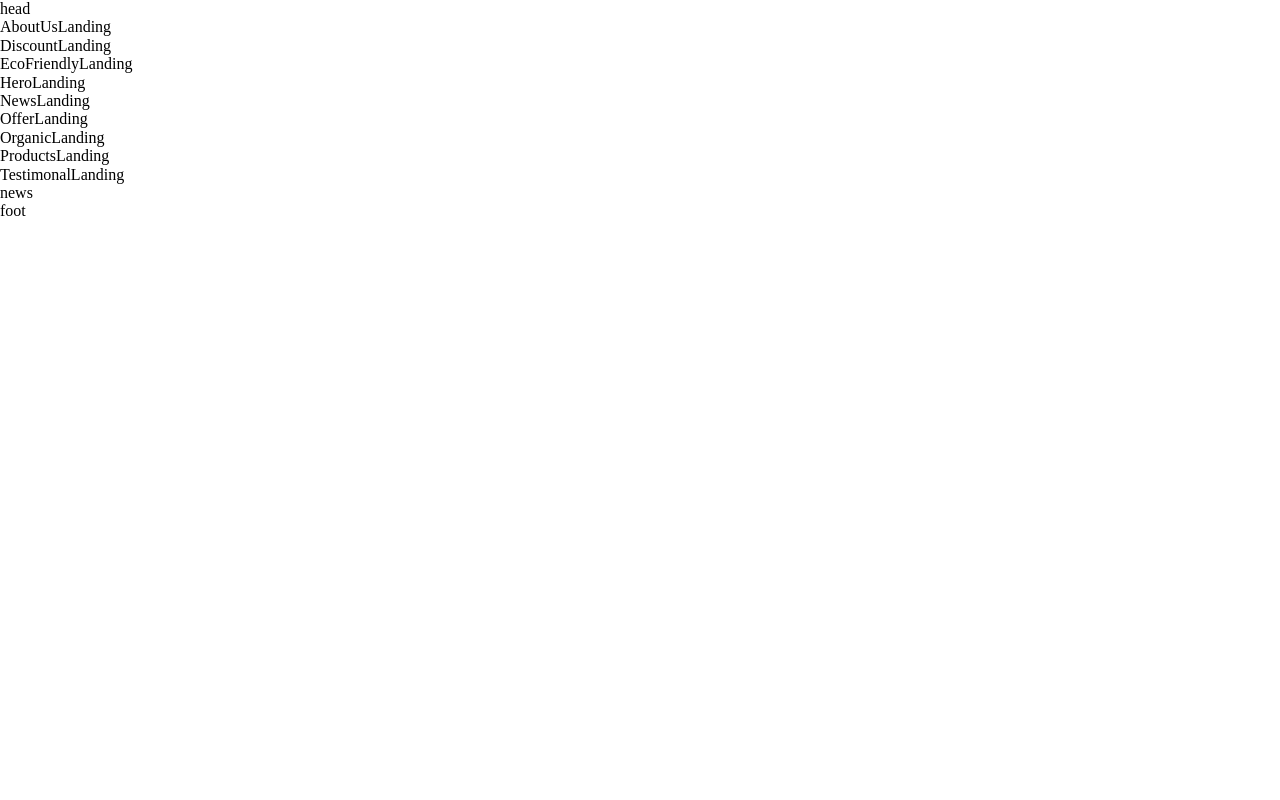
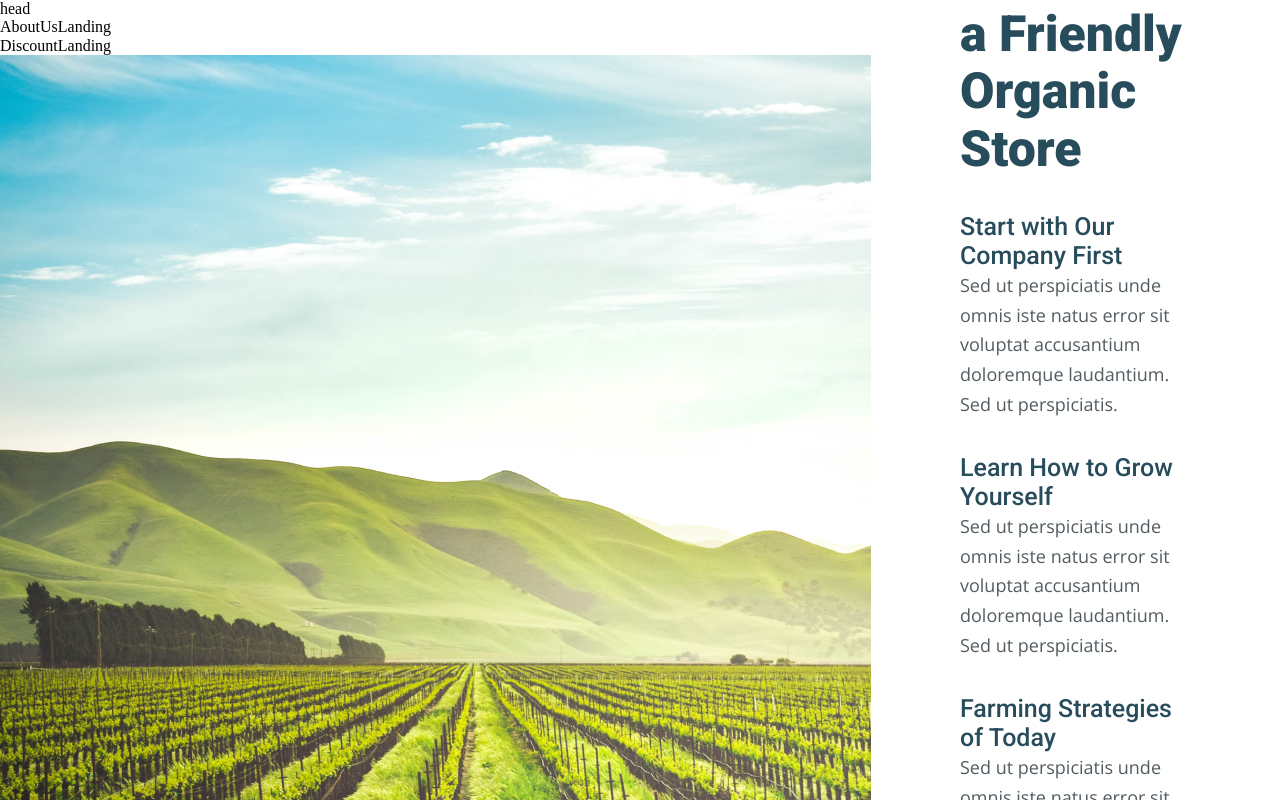
Before and after one commit to Enigma2017/shop-organic-food, a React (Vite) app: page / in a window 1280 px wide. Shown: the top 800 px of the page. Built offline with nearby package versions, Linux system fonts and the light colour scheme.

Commit message:
added an image and a container to eco_friendly-landing

```diff
--- a/package.json
+++ b/package.json
@@ -21,6 +21,7 @@
     "eslint-plugin-react": "^7.34.1",
     "eslint-plugin-react-hooks": "^4.6.0",
     "eslint-plugin-react-refresh": "^0.4.6",
+    "sass": "^1.77.1",
     "vite": "^5.2.0"
   }
 }
--- a/src/pages/landing/eco_friendly.jsx
+++ b/src/pages/landing/eco_friendly.jsx
@@ -1,7 +1,23 @@
 export const EcoFriendlyLanding = () => {
     return (
-      <div>
-          EcoFriendlyLanding
+      <div className="eco-friendly-landing">
+          <img className="eco-friendly-landing__photo" src="/public/eco-friendly-landing-photo.jpg" alt="eco-friendly-landing-photo" />
+          <div className="eco-friendly-landing__container">
+            <div className="eco-friendly-landing__header">Eco Friendly</div>
+            <h2 className="eco-friendly-landing__title">Econis is a Friendly Organic Store</h2>
+            <div className="eco-friendly-landing__point">
+              <a href="/" className="eco-friendly-landing__link">Start with Our Company First</a>
+              <p className="eco-friendly-landing__desc">Sed ut perspiciatis unde omnis iste natus error sit voluptat accusantium doloremque laudantium. Sed ut perspiciatis.</p>
+            </div>
+            <div className="eco-friendly-landing__point">
+              <a href="/" className="eco-friendly-landing__link">Learn How to Grow Yourself</a>
+              <p className="eco-friendly-landing__desc">Sed ut perspiciatis unde omnis iste natus error sit voluptat accusantium doloremque laudantium. Sed ut perspiciatis.</p>
+            </div>
+            <div className="eco-friendly-landing__point">
+              <a href="/" className="eco-friendly-landing__link">Farming Strategies of Today</a>
+              <p className="eco-friendly-landing__desc">Sed ut perspiciatis unde omnis iste natus error sit voluptat accusantium doloremque laudantium. Sed ut perspiciatis.</p>
+            </div>
+          </div>
       </div>
     );
   }
--- a/src/styles/pages/landing/_eco_friendly.scss
+++ b/src/styles/pages/landing/_eco_friendly.scss
@@ -0,0 +1,46 @@
+.eco-friendly-landing{
+    &__photo{
+        max-width: 952rem;
+        position: relative;
+    }
+    &__container{
+        position: absolute;
+        top: 50%;
+        transform: translateY(-50%);
+        left: 871rem;
+        border-radius: 30rem;
+        background-color: var(--backround-eco-friendly-landing-container-color);
+        padding: 78rem 89rem 42rem 89rem;
+    }
+    &__header{
+        font-family: var(--third-family);
+        font-weight: 400;
+        font-size: 36rem;
+        color: var(--green-color);
+        margin-bottom: 8rem;
+    }
+    &__title{
+        max-width: 437rem;
+        color: var(--dark-green-color);
+        margin-bottom: 35rem;
+    }
+    &__point{
+        margin-bottom: 35rem;
+    }
+    &__link{
+        text-decoration: none;
+        font-family: var(--font-family);
+        font-weight: 500;
+        font-size: 25rem;
+        color: var(--dark-green-color);
+        margin-bottom: 7rem;
+        transition: .2s all ease-in-out;
+        &:hover{
+            color: var(--green-color);
+        }
+    }
+    &__desc{
+        max-width: 635rem;
+        color: var(--black-color);
+    }
+}
--- a/src/styles/utils/_vars.scss
+++ b/src/styles/utils/_vars.scss
@@ -17,6 +17,7 @@ $mobile: 576px;
     --light-green-color: #eff6f1;
     --dark-green-color: #274c5b;
     --black-color: #525c60;
+    --backround-eco-friendly-landing-container-color: #fff;
 }
 
 h1 {
```
Also changed, not shown: public/eco-friendly-landing-photo.jpg (added), 1 other file (tests, documents, lock files or other folders).
